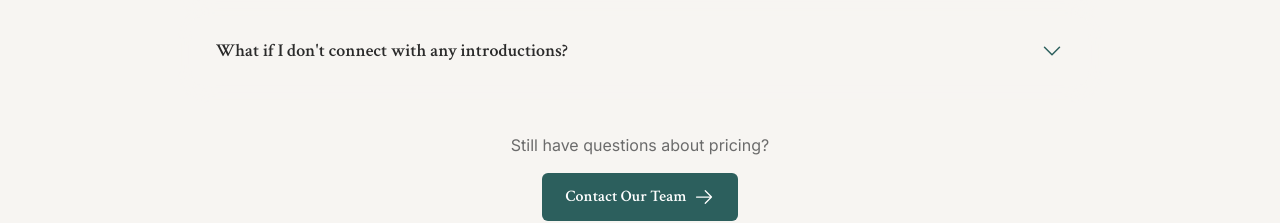
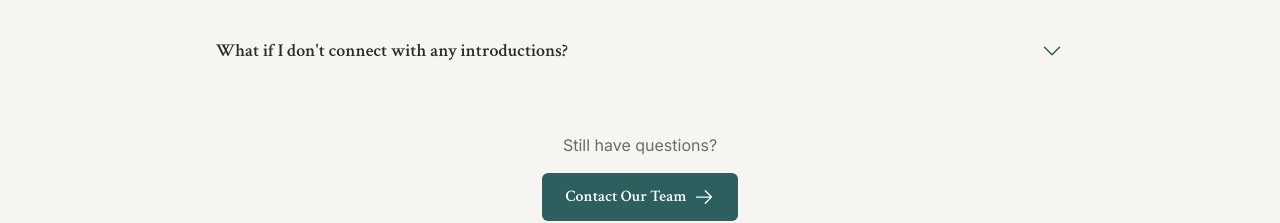
Before and after one commit to Leeshwaan04/freezmelanding, a Next.js app: page /membership in a window 1280 px wide. Shown: the part 5800-6023 px from the top of the page. Built offline with nearby package versions, Linux system fonts and the light colour scheme.

Commit message:
Fix(content): Update FAQ contact text and link

```diff
--- a/src/app/homepage/components/HeroSection.tsx
+++ b/src/app/homepage/components/HeroSection.tsx
@@ -61,7 +61,7 @@ const HeroSection = ({ className = '' }: HeroSectionProps) => {
         />
 
         {/* Noise Texture for Premium Feel */}
-        <div className="absolute inset-0 z-0 bg-[url('https://grainy-gradients.vercel.app/noise.svg')] opacity-20 mix-blend-soft-light filter contrast-150 brightness-100" />
+        <div className="absolute inset-0 z-0 bg-[url('https://grainy-gradients.vercel.app/noise.svg')] opacity-10" />
       </div>
 
       <div className="container relative z-10 mx-auto px-4">
--- a/src/app/membership/components/FAQ.tsx
+++ b/src/app/membership/components/FAQ.tsx
@@ -102,10 +102,10 @@ const FAQ: React.FC<FAQProps> = ({ className = '' }) => {
 
           <div className="mt-12 text-center">
             <p className="font-body text-muted-foreground mb-4">
-              Still have questions about pricing?
+              Still have questions?
             </p>
             <a
-              href="/privacy-and-security"
+              href="mailto:hello@freezme.in"
               className="inline-flex items-center gap-2 px-6 py-3 bg-primary text-primary-foreground font-headline font-semibold rounded-md hover:shadow-hover hover:-translate-y-0.5 transition-all duration-200"
             >
               Contact Our Team
--- a/src/styles/tailwind.css
+++ b/src/styles/tailwind.css
@@ -70,6 +70,9 @@
   * {
     @apply border-border;
   }
+  html {
+    background-color: var(--color-primary);
+  }
   body {
     @apply bg-background text-foreground;
     font-feature-settings: "rlig" 1, "calt" 1;
```
